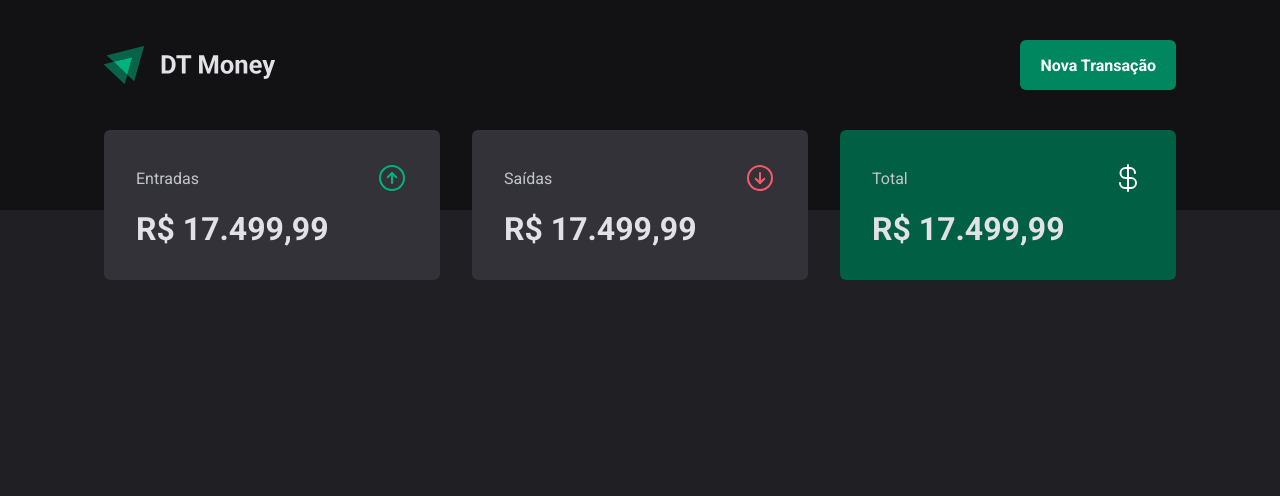
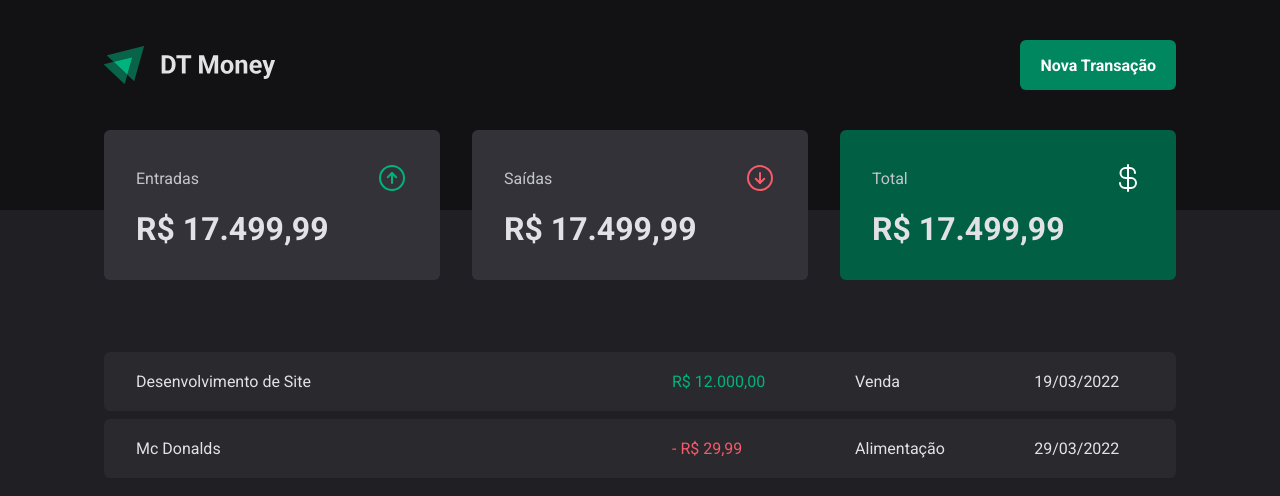
Before and after one commit to hmartiins/DT-Money, a React (Vite) app: page / in a window 1280 px wide. Shown: the top 496 px of the page. Built offline with nearby package versions, Linux system fonts and the light colour scheme.

Commit message:
create transaction table content

```diff
--- a/src/pages/Transactions/index.tsx
+++ b/src/pages/Transactions/index.tsx
@@ -1,11 +1,39 @@
 import { Header } from "../../components/Header";
 import { Summary } from "../../components/Summary";
+import {
+  TransactionsContainer,
+  TransactionsTable,
+  PriceHighlight,
+} from "./styles";
 
 export function Transactions() {
   return (
     <div>
       <Header />
       <Summary />
+
+      <TransactionsContainer>
+        <TransactionsTable>
+          <tbody>
+            <tr>
+              <td width="50%">Desenvolvimento de Site</td>
+              <td>
+                <PriceHighlight variant="income">R$ 12.000,00</PriceHighlight>
+              </td>
+              <td>Venda</td>
+              <td>19/03/2022</td>
+            </tr>
+            <tr>
+              <td width="50%">Mc Donalds</td>
+              <td>
+                <PriceHighlight variant="outcome">- R$ 29,99</PriceHighlight>
+              </td>
+              <td>Alimentação</td>
+              <td>29/03/2022</td>
+            </tr>
+          </tbody>
+        </TransactionsTable>
+      </TransactionsContainer>
     </div>
   );
 }
--- a/src/pages/Transactions/styles.ts
+++ b/src/pages/Transactions/styles.ts
@@ -0,0 +1,44 @@
+import styled from "styled-components";
+
+export const TransactionsContainer = styled.main`
+  width: 100%;
+  max-width: 1120px;
+
+  margin: 4rem auto 0;
+
+  padding: 0 1.5rem;
+`;
+
+export const TransactionsTable = styled.table`
+  width: 100%;
+  border-collapse: separate;
+  border-spacing: 0 0.5rem;
+
+  /* margin-top: 1.5rem; */
+
+  td {
+    padding: 1.25rem 2rem;
+    background: ${(props) => props.theme["gray-700"]};
+
+    &:first-child {
+      border-top-left-radius: 6px;
+      border-bottom-left-radius: 6px;
+    }
+
+    &:last-child {
+      border-top-right-radius: 6px;
+      border-bottom-right-radius: 6px;
+    }
+  }
+`;
+
+interface PriceHighlightProps {
+  variant: "income" | "outcome";
+}
+
+export const PriceHighlight = styled.span<PriceHighlightProps>`
+  color: ${(props) =>
+    props.variant === "income"
+      ? props.theme["green-300"]
+      : props.theme["red-300"]};
+`;
```
